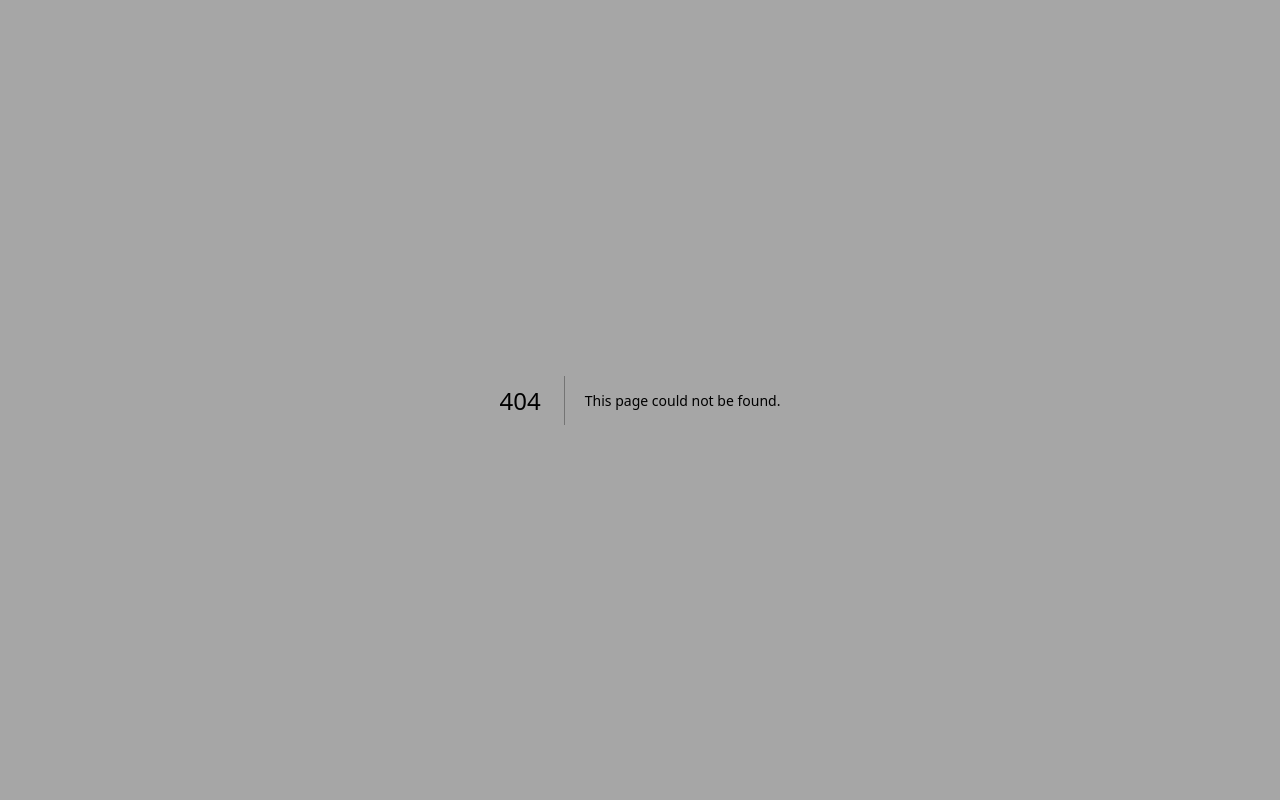
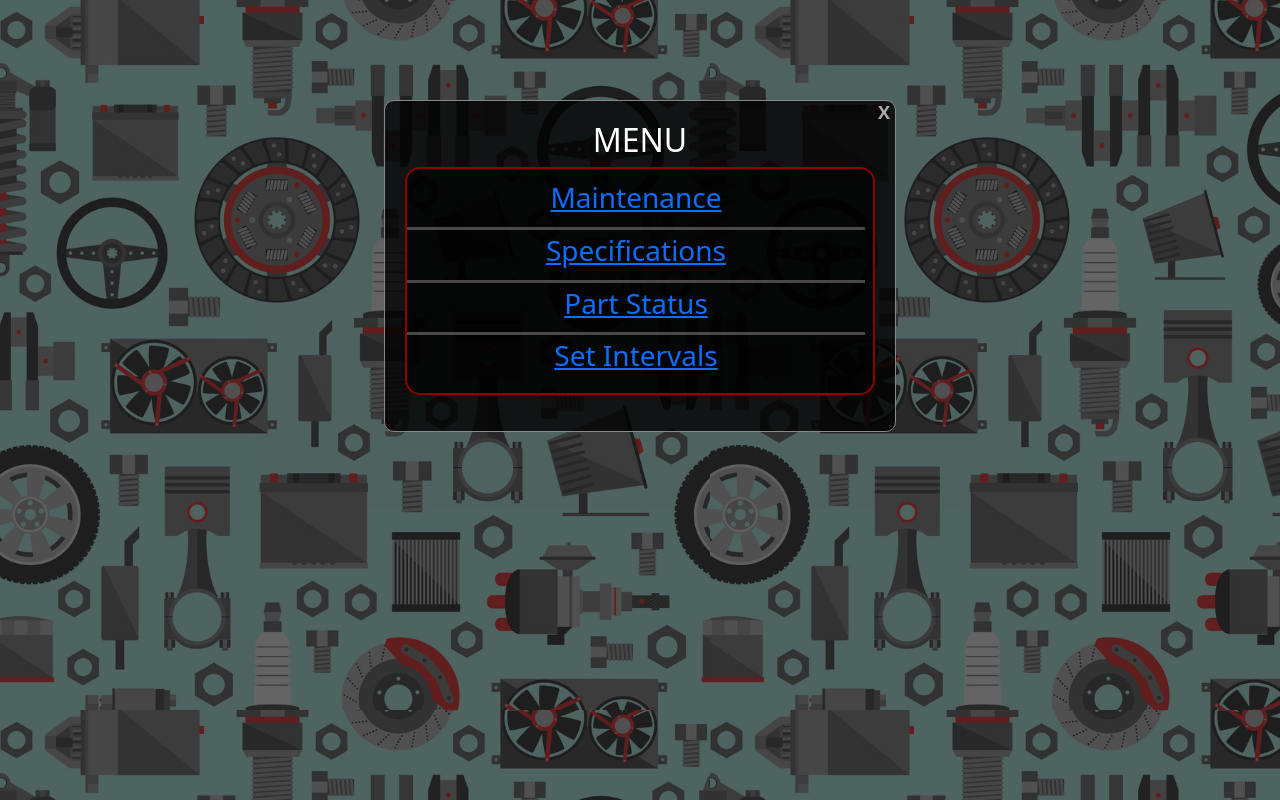
Before and after one commit to Landycodes/CarKeeper_2.0, a Next.js app: page /components/Menu in a window 1280 px wide. Before the commit this address had no page. Shown: the top 800 px of the page. Built offline with nearby package versions, Linux system fonts and the light colour scheme.

Commit message:
menu started and organized page files

```diff
--- /dev/null
+++ b/src/pages/components/Menu.js
@@ -0,0 +1,56 @@
+import React, { useState } from "react";
+
+const style = {
+  hide: {
+    display: "none",
+  },
+};
+
+export default function Modal({ prompt, menu }) {
+  return (
+    <div id="modal" style={{ display: menu }}>
+      <div id="modalContent">
+        <span
+          id="close"
+          onClick={() => {
+            console.log("close");
+          }}
+        >
+          X
+        </span>
+        <h2 className="text-center font-weight-bold">MENU</h2>
+        <ul className="text-center font-weight-bold list-unstyled">
+          <li
+            className="p-1"
+            style={prompt === "Maintenance" ? style.hide : {}}
+          >
+            <a href="../index.html">
+              <h3>Maintenance</h3>
+            </a>
+          </li>
+          <li
+            className="p-1"
+            style={prompt === "Specifications" ? style.hide : {}}
+          >
+            <a href="./pages/specs.html">
+              <h3>Specifications</h3>
+            </a>
+          </li>
+          <li className="p-1" style={prompt === "Status" ? style.hide : {}}>
+            <a href="./pages/status.html">
+              <h3>Part Status</h3>
+            </a>
+          </li>
+          <li
+            className="p-1"
+            style={prompt === "Set Interval" ? style.hide : {}}
+          >
+            <a href="./pages/interval.html">
+              <h3>Set Intervals</h3>
+            </a>
+          </li>
+        </ul>
+      </div>
+    </div>
+  );
+}
--- a/src/pages/index.js
+++ b/src/pages/index.js
@@ -1,5 +1,5 @@
 import Head from "next/head";
-import Login from "./login";
+import Login from "./Login";
 
 export default function Layout({ children }) {
   return (
--- a/src/styles/global.css
+++ b/src/styles/global.css
@@ -84,7 +84,7 @@ a:hover {
 
 /* Modal */
 #modal {
-    display: none;
+    /* display: none; */
     position: fixed;
     z-index: 1;
     padding-top: 100px;
```
Also changed, not shown: src/pages/Home/index.js (renamed from src/pages/home.js, +4 -4 lines), src/pages/Login/index.js (renamed from src/pages/login.js, +8 -8 lines), src/pages/components/Nav.js (+10 -3 lines).
